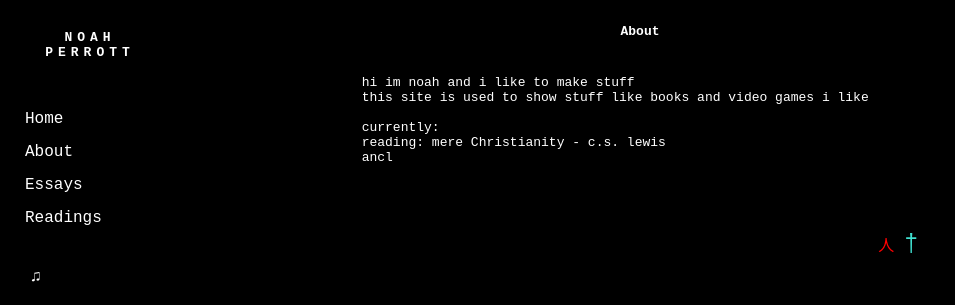
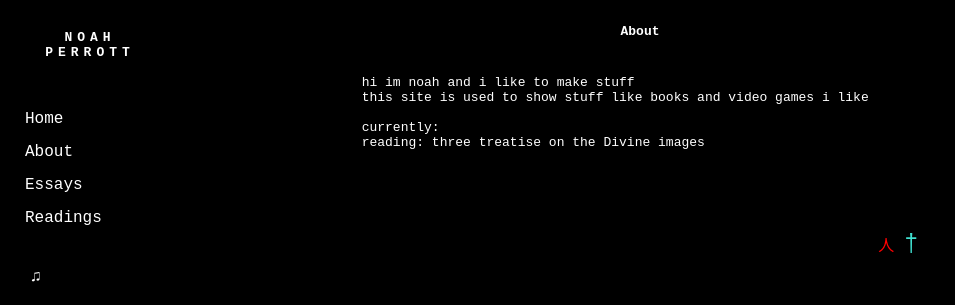
Before and after one commit to NoahP1608/noahperrott, a plain HTML site: page about.html in a window 1280 px wide. Shown: the top 305 px of the page, without its empty margins (0-955 px from the left). Drawn offline with Linux system fonts and the light colour scheme.

Commit message:
Revise content in about.html
Updated reading list and fixed minor typos.

```diff
--- a/about.html
+++ b/about.html
@@ -46,8 +46,7 @@
       this site is used to show stuff like books and video games i like <br>
       <br>
       currently: <br>
-      reading: mere Christianity - c.s. lewis <br>
-      ancl
+      reading: three treatise on the Divine images<br>
 
       <br>
       <br>
```
